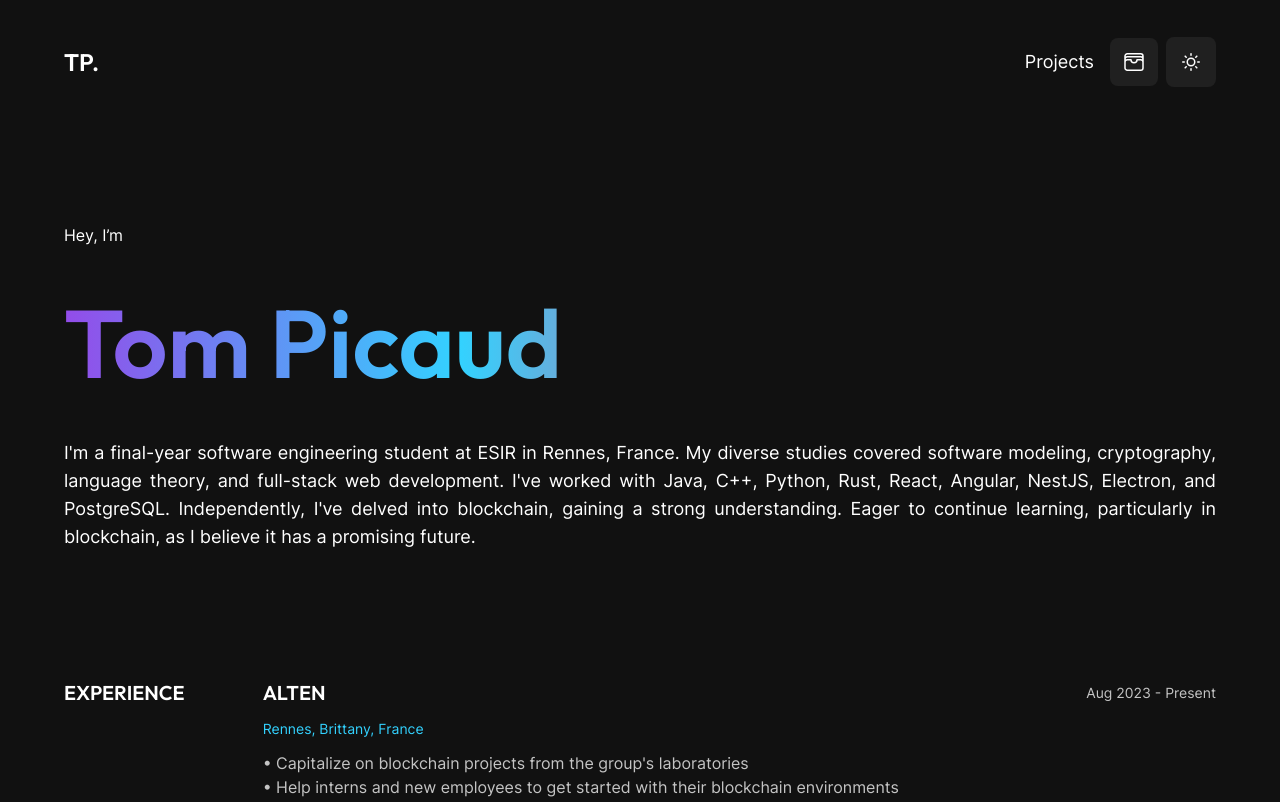
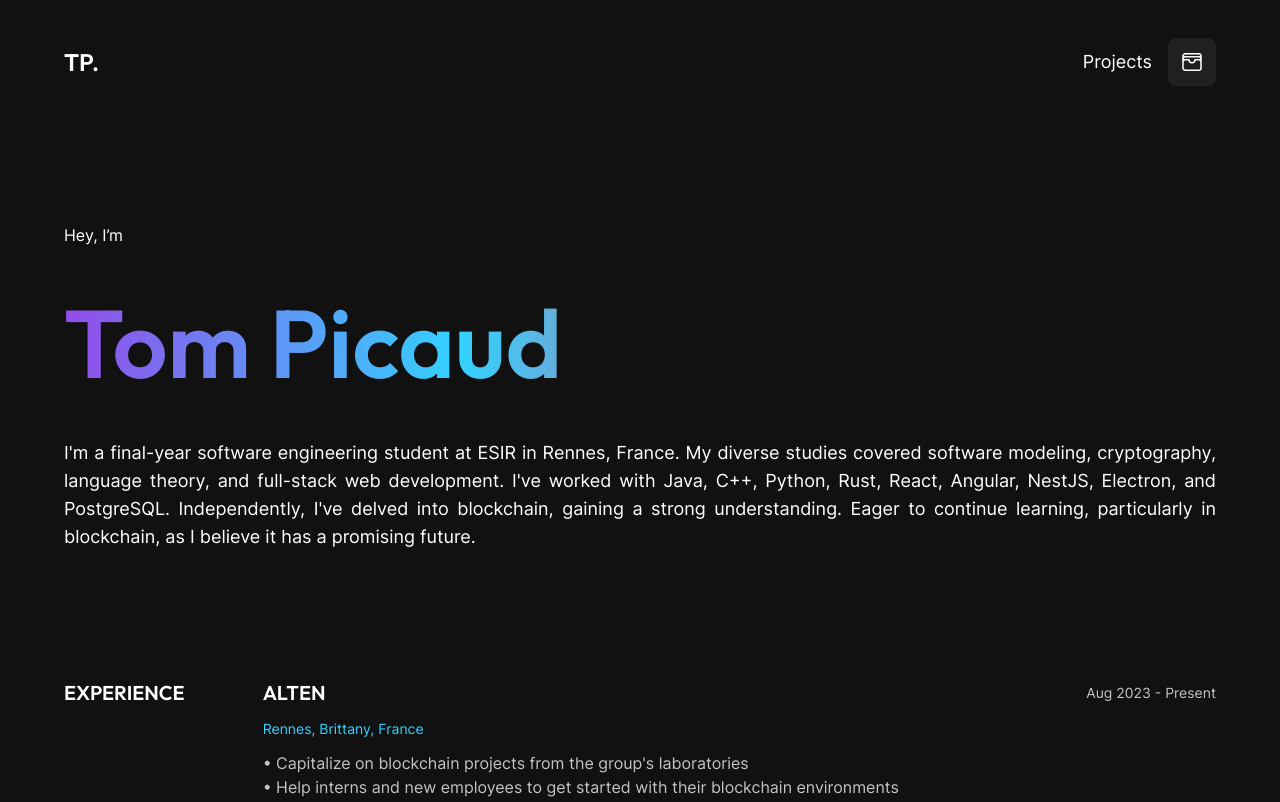
Before and after one commit to tpicaud/Portfolio, an Astro site: page / in a window 1280 px wide. Shown: the top 802 px of the page. Built offline with nearby package versions, Linux system fonts and the light colour scheme; Astro itself is replaced by a stand-in of ours; a web font is replaced by a local one.

Commit message:
comment theme button

```diff
--- a/src/components/general/Navbar.astro
+++ b/src/components/general/Navbar.astro
@@ -45,11 +45,11 @@ import WalletPopover from "./WalletPopover";
         </div>
       </li>
       <li>
-        <button
+        <!-- <button
           aria-label="theme-button"
           id="theme-button"
           class="dark:text-light rounded-lg p-4 ml-2 bg-slate-100 dark:bg-[#202020]"
-        ></button>
+        ></button> -->
       </li>
     </ul>
   </nav>
```
